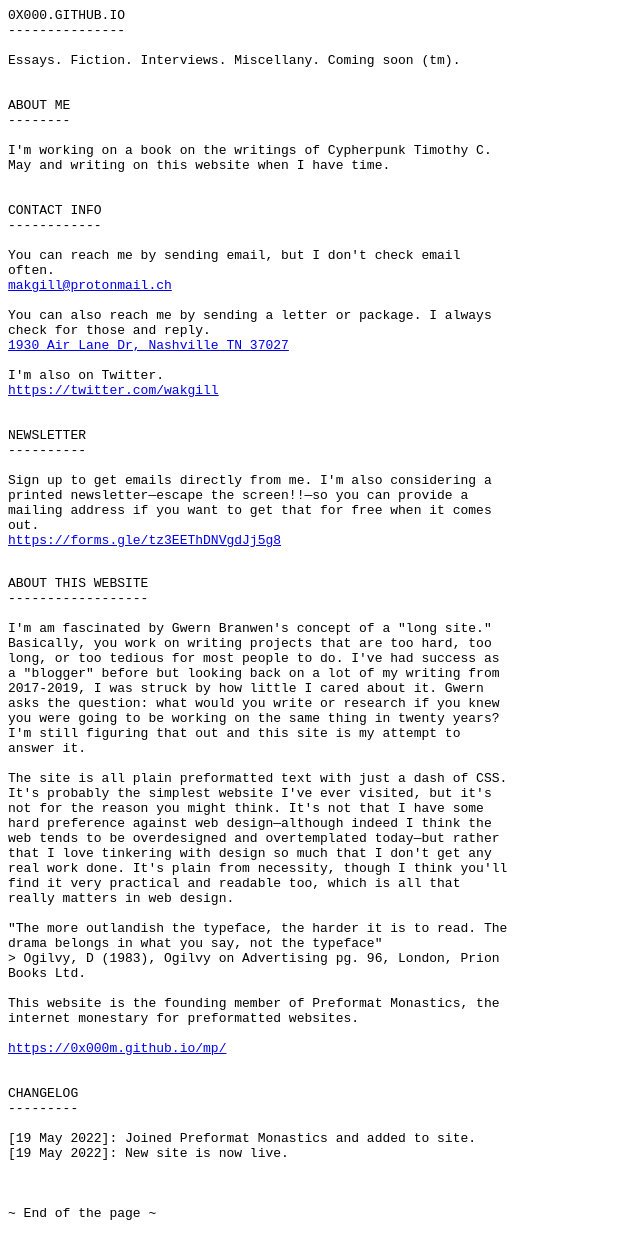
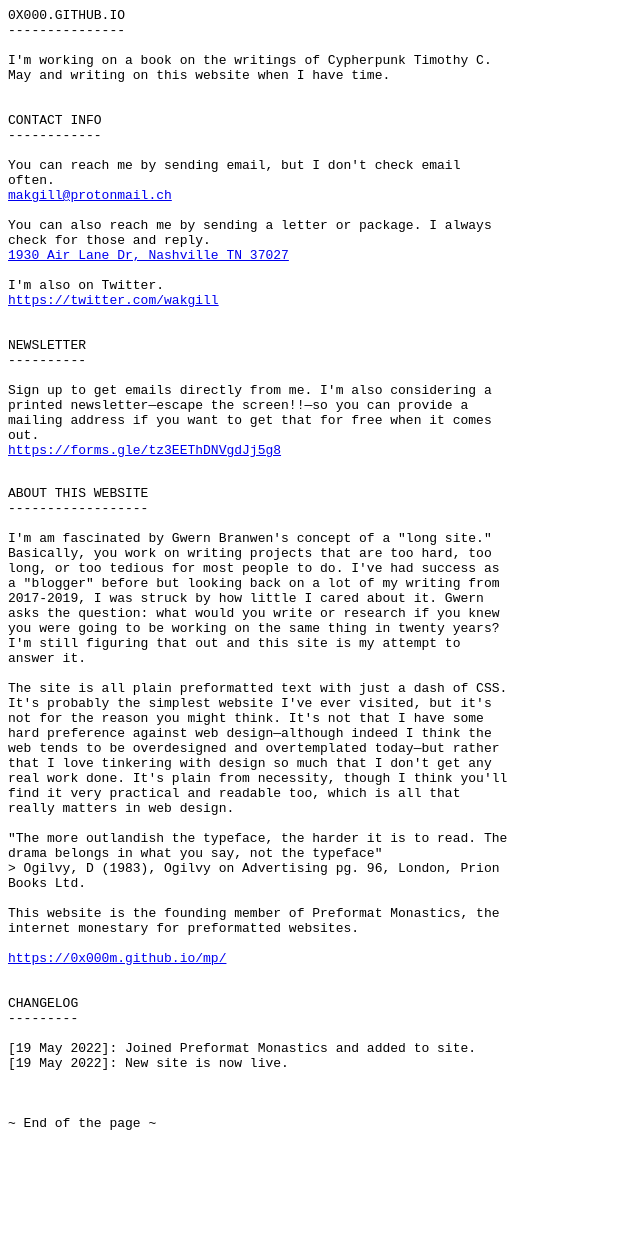
Before and after one commit to 0x000m/0x000m.github.io, a Jekyll site: the page built from index.md, in a window 1280 px wide. Shown: the whole page, without its empty margins (0-640 px from the left). Built offline with Jekyll 4.4.1, drawn with Linux system fonts in a browser that asks for light colours; after the commit the page ends 1144 px from its top, so only the background shows below that.

Commit message:
Update index.md

```diff
--- a/index.md
+++ b/index.md
@@ -6,12 +6,6 @@
 <pre class="col">
 0X000.GITHUB.IO
 ---------------
-
-Essays. Fiction. Interviews. Miscellany. Coming soon (tm).
-
-
-ABOUT ME
---------
 
 I'm working on a book on the writings of Cypherpunk Timothy C. May and writing on this website when I have time.
 
```
